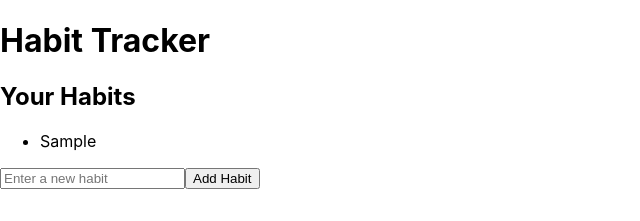
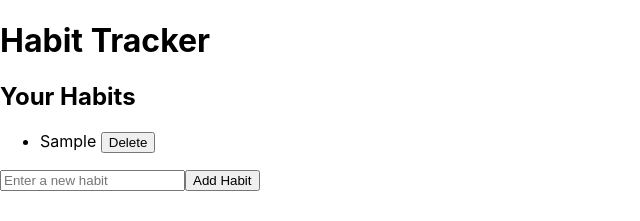
Before and after one commit to maeBoittiaux/sticky-note, a React (Create React App) app: page / in a window 1280 px wide. Both pictures are taken after typing "Sample" into the empty fields and a click on the button "Add Habit". Shown: the top 221 px of the page, without its empty margins (0-640 px from the left). Built offline with nearby package versions, Linux system fonts and the light colour scheme; the HTML template or start-up script is replaced by a standard one.

Commit message:
feat (HabitList.js) : add delete habit functionality

```diff
--- a/src/HabitList.js
+++ b/src/HabitList.js
@@ -22,12 +22,18 @@ function HabitList() {
         }
     };
 
+    const deleteHabit = (indexToDelete) => {
+        setHabits(habits.filter((_, index) => index !== indexToDelete));
+    };
+
     return (
         <div>
             <h2>Your Habits</h2>
             <ul>
                 {habits.map((habit, index) => (
-                    <li key={index}>{habit}</li>
+                    <li key={index}>
+                        {habit} <button onClick={() => deleteHabit(index)}>Delete</button>
+                    </li>
                 ))}
             </ul>
             <input
```
